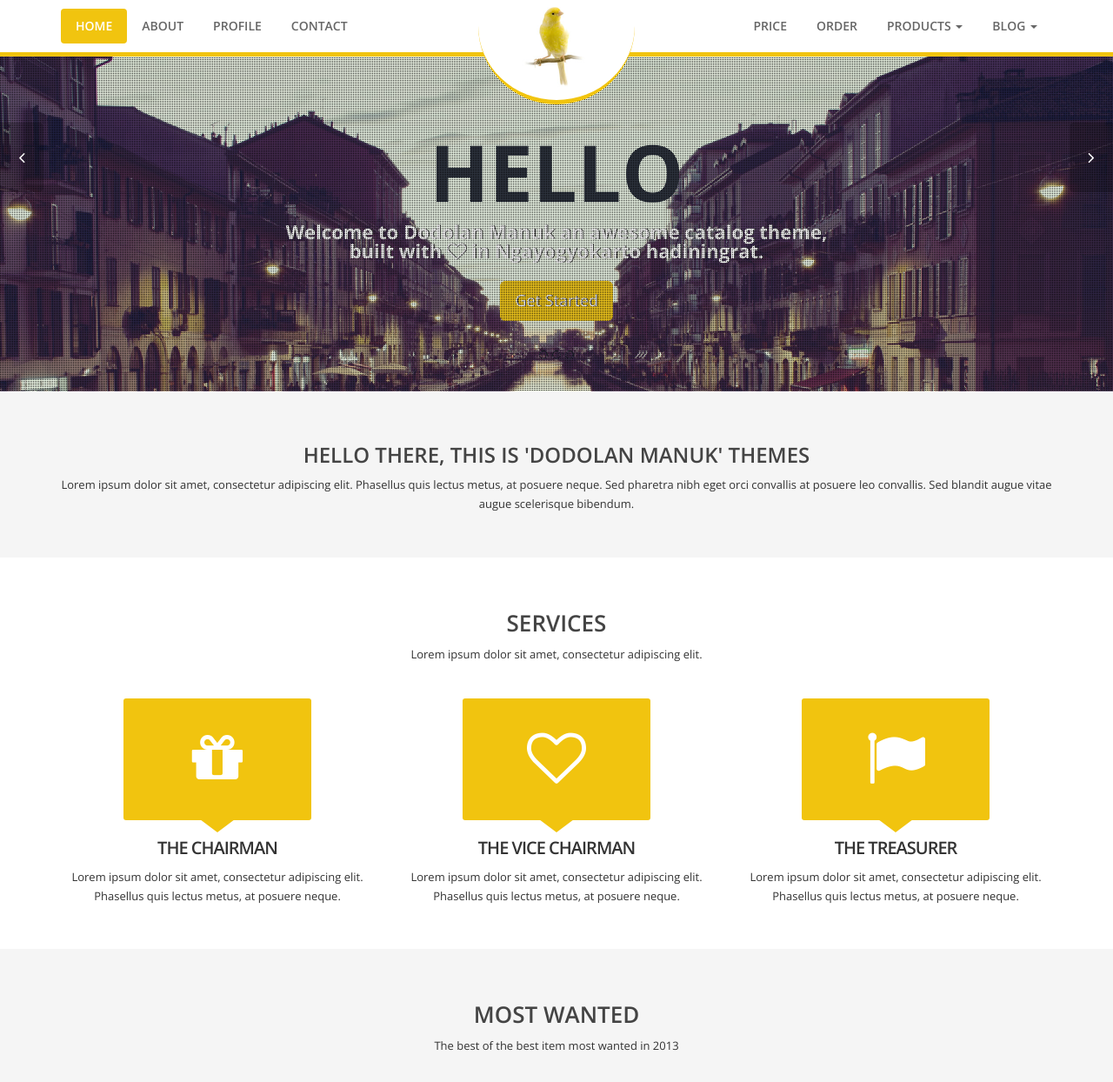
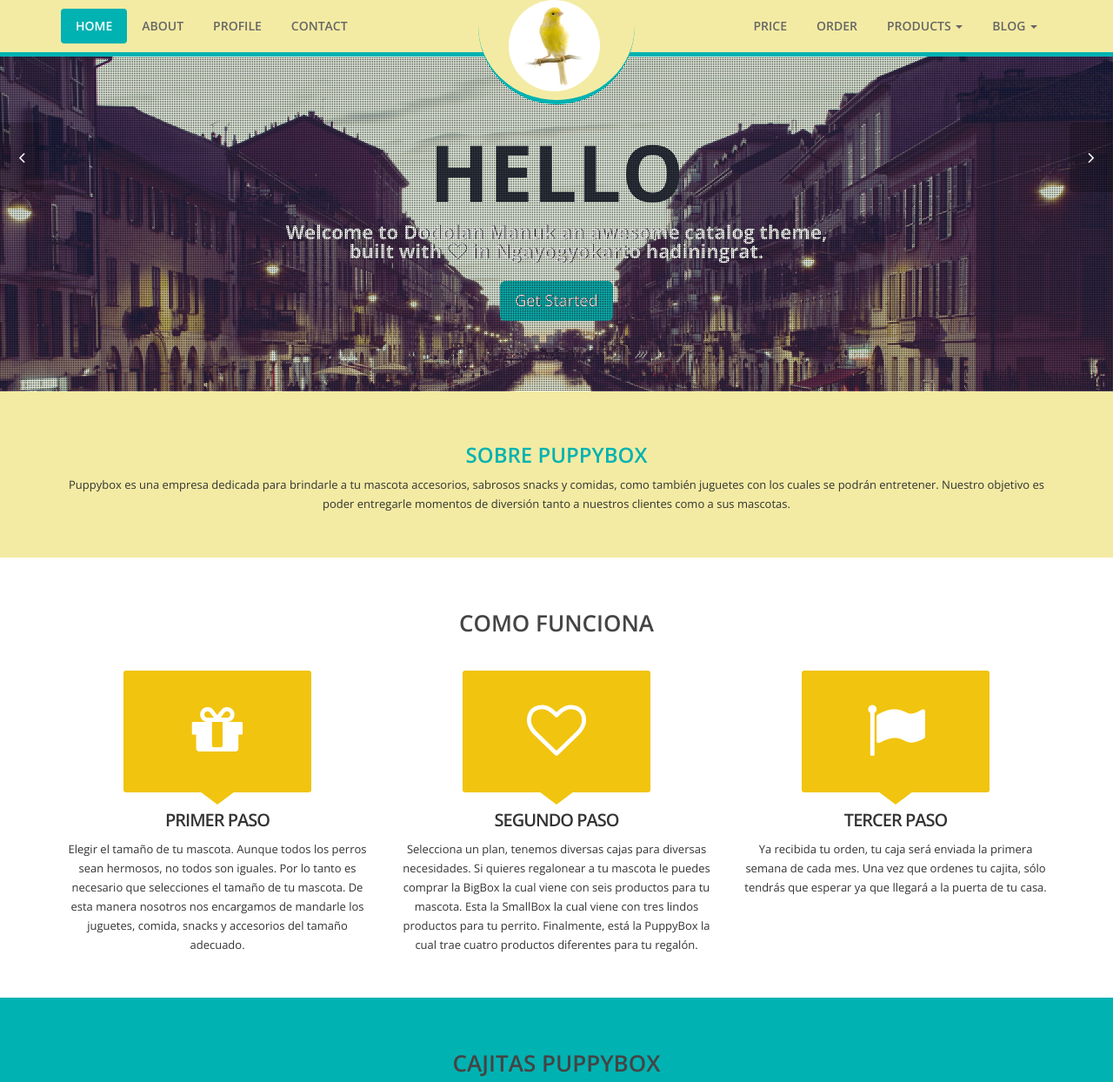
Before and after one commit to FerMotouSan/puppybox, a plain HTML site: page index.html in a window 1280 px wide. Shown: the top 1244 px of the page at 87% size. Drawn offline with nearby package versions, Linux system fonts and the light colour scheme; some packages are replaced by stand-ins of ours.

Commit message:
Colores e información 1

```diff
--- a/css/style.css
+++ b/css/style.css
@@ -160,18 +160,18 @@ a:hover{
 }
 
 .btn.btn-warning {
-    background-color: #f1c40f;
-    border-color: #f1c40f;
+    background-color: #00B2B2;
+    border-color: #00B2B2;
 }
 
 .btn.btn-warning:hover, .btn.btn-warning:focus {
-    background-color: #f4d03f;
-    border-color: #f4d03f;
+    background-color: #006868;
+    border-color: #006868;
 }
 
 .btn.btn-warning:active, .btn.btn-warning.active {
-    background-color: #cea70c;
-    border-color: #cea70c;
+    background-color: #2E8ECF;
+    border-color: #2E8ECF;
 }
 
 .btn.btn-inverse{
@@ -242,7 +242,7 @@ blockquote {
 	==============
 */
 .navbar{
-	border-bottom: 5px solid #F1C40F;
+	border-bottom: 5px solid #00B2B2;
 	margin-bottom: 0;
 	min-height: 65px;
 }
@@ -251,7 +251,7 @@ blockquote {
 	-webkit-box-shadow: none;
 	-moz-box-shadow: none;
 	box-shadow: none;
-	background-color: #ffffff;
+	background-color: #F3EBA3;
 }
 
 .navbar-default .navbar-link:hover,
@@ -286,9 +286,9 @@ blockquote {
 	margin: -60px auto 0 -90px;
 	width: 180px;
 	height: 180px;
-	border-bottom: 5px solid #F1C40F;
+	border-bottom: 5px solid #00B2B2;
 	border-radius: 100%;
-	background: #ffffff;
+	background: #F3EBA3;
 	z-index: -2;
 }
 
@@ -356,7 +356,7 @@ blockquote {
 
 .navbar-default .navbar-nav > li > a:focus,
 .navbar-default .navbar-nav > li > a:hover {
-	color: #F1C40F;
+	color: #00B2B2;
 	text-decoration: none;
 	background-color: transparent;
 	transition: color 0.1s ease-in-out;
@@ -370,7 +370,7 @@ blockquote {
 .navbar-default .navbar-nav > .active > a:focus {
 	color: #ffffff;
 	text-decoration: none;
-	background-color: #F1C40F;
+	background-color: #00B2B2;
 	-webkit-border-radius: 4px;
 	-moz-border-radius: 4px;
 	border-radius: 4px;
@@ -383,7 +383,7 @@ blockquote {
 .navbar-default .navbar-nav li.dropdown.active > .dropdown-toggle,
 .navbar-default .navbar-nav li.dropdown.open.active > .dropdown-toggle {
 	color: #ffffff;
-	background-color: #F1C40F;
+	background-color: #00B2B2;
 	-webkit-border-radius: 4px;
 	-moz-border-radius: 4px;
 	border-radius: 4px;
@@ -821,14 +821,14 @@ blockquote {
 	text-align: center;
 	padding: 40px 0;
 	width: 100%;
-	background: #f5f5f5;
+	background: #F3EBA3;
 }
 
 #tagline h2{
 	font-weight: 600;
 	text-transform: uppercase;
 	font-size: 24px;
-	color: #444444;
+	color: #00B2B2;
 }
 
 
@@ -913,7 +913,7 @@ blockquote {
 #catalogue{
 	padding: 40px 0;
 	width: 100%;
-	background: #f5f5f5;
+	background: #00B2B2;
 	text-align: center;
 }
 
@@ -2409,9 +2409,9 @@ blockquote {
 	==================
 */
 #copyright{
-	background: #F39C12;
+	background: #00B2B2;
 	width: 100%;
 	padding: 10px 0;
 	text-align: center;
-	color: #ffffff;
-}
+	color: #FFF;
+}
--- a/index.html
+++ b/index.html
@@ -139,8 +139,10 @@
 		<div class="container">
 			<div class="row">
 				<div class="col-md-12">
-					<h2>Hello There, This is 'Dodolan Manuk' Themes</h2>
-					<p>Lorem ipsum dolor sit amet, consectetur adipiscing elit. Phasellus quis lectus metus, at posuere neque. Sed pharetra nibh eget orci convallis at posuere leo convallis. Sed blandit augue vitae augue scelerisque bibendum.</p>
+					<h2>Sobre PuppyBox</h2>
+					<p>Puppybox es una empresa dedicada para brindarle a tu mascota accesorios, sabrosos snacks y
+						comidas, como también juguetes con los cuales se podrán entretener. Nuestro objetivo es poder
+						entregarle momentos de diversión tanto a nuestros clientes como a sus mascotas.</p>
 				</div>
 			</div>
 		</div>
@@ -153,8 +155,7 @@
 			<div class="row">
 				<div class="col-md-12">
 					<div class="heading-title">
-						<h2>Services</h2>
-						<p>Lorem ipsum dolor sit amet, consectetur adipiscing elit. </p>
+						<h2>Como funciona</h2>
 					</div>
 				</div>
 			</div>
@@ -164,8 +165,10 @@
 						<div class="featured-photos">
 							<i class="fa fa-gift"></i>
 						</div>
-						<h3>the chairman</h3>
-						<p>Lorem ipsum dolor sit amet, consectetur adipiscing elit. Phasellus quis lectus metus, at posuere neque.</p>
+						<h3>Primer paso</h3>
+						<p>Elegir el tamaño de tu mascota. Aunque todos los perros sean hermosos, no todos son iguales.
+							Por lo tanto es necesario que selecciones el tamaño de tu mascota. De esta manera nosotros
+							nos encargamos de mandarle los juguetes, comida, snacks y accesorios del tamaño adecuado.</p>
 					</div>
 				</div>
 				<div class="col-md-4 col-sm-4">
@@ -173,8 +176,11 @@
 						<div class="featured-photos">
 							<i class="fa fa-heart-o"></i>
 						</div>
-						<h3>the vice chairman</h3>
-						<p>Lorem ipsum dolor sit amet, consectetur adipiscing elit. Phasellus quis lectus metus, at posuere neque.</p>
+						<h3>Segundo paso</h3>
+						<p>Selecciona un plan, tenemos diversas cajas para diversas necesidades. Si quieres regalonear a
+							tu mascota le puedes comprar la BigBox la cual viene con seis productos para tu mascota.
+							Esta la SmallBox la cual viene con tres lindos productos para tu perrito. Finalmente, está
+							la PuppyBox la cual trae cuatro productos diferentes para tu regalón.</p>
 					</div>
 				</div>
 				<div class="col-md-4 col-sm-4">
@@ -182,8 +188,9 @@
 						<div class="featured-photos">
 							<i class="fa fa-flag"></i>
 						</div>
-						<h3>the treasurer</h3>
-						<p>Lorem ipsum dolor sit amet, consectetur adipiscing elit. Phasellus quis lectus metus, at posuere neque.</p>
+						<h3>Tercer paso</h3>
+						<p>Ya recibida tu orden, tu caja será enviada la primera semana de cada mes. Una vez
+							que ordenes tu cajita, sólo tendrás que esperar ya que llegará a la puerta de tu casa.</p>
 					</div>
 				</div>
 			</div>
@@ -197,7 +204,7 @@
 			<div class="row">
 				<div class="col-md-12">
 					<div class="heading-title">
-						<h2>Most Wanted</h2>
+						<h2>Cajitas PuppyBox</h2>
 						<p>The best of the best item most wanted in 2013</p>
 					</div>
 				</div>
@@ -287,6 +294,21 @@
 		</div>
 	</div>
 	<!-- end:catalogue -->
+
+	<!-- begin:tagline -->
+	<div id="tagline">
+		<div class="container">
+			<div class="row">
+				<div class="col-md-12">
+					<h2>Mas perritos felices</h2>
+					<p>PuppyBox está consciente del hecho de que hay muchos perritos que necesitan un poco de ayuda.
+						Por eso nosotros, como doglovers, donaremos el 8% de lo recaudado durante el mes a una
+						fundación.</p>
+				</div>
+			</div>
+		</div>
+	</div>
+	<!-- end:tagline -->
 
 	<!-- begin:testimoni -->
 	<div id="testimoni">
```
